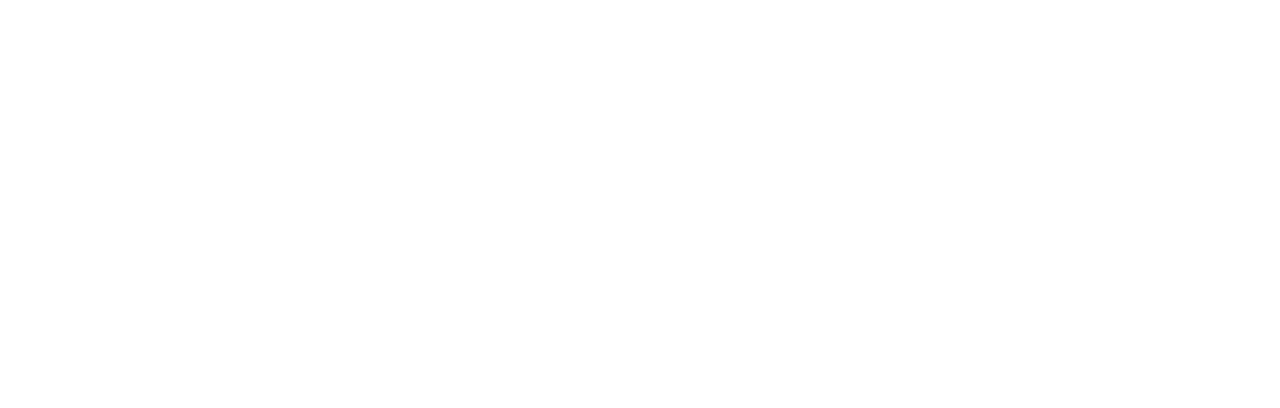
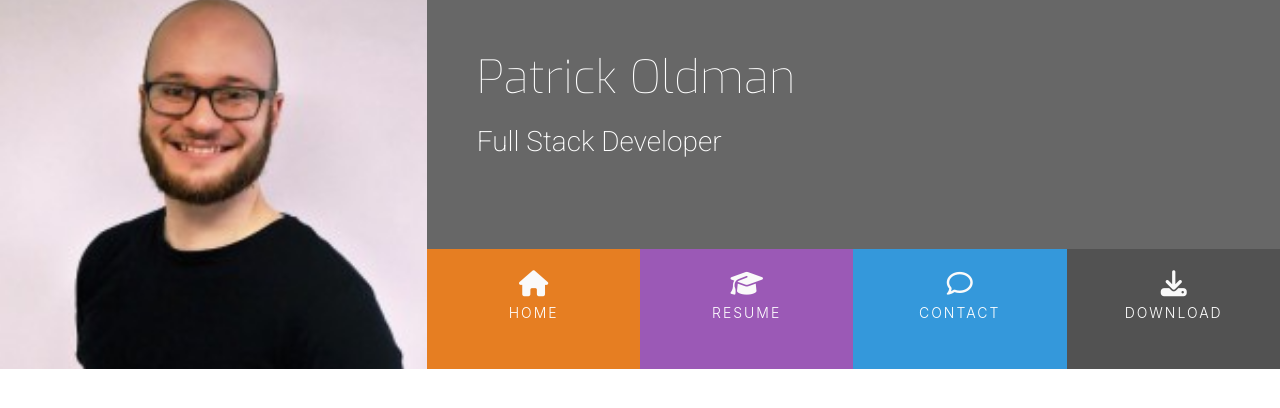
Before and after one commit to Oldman10000/resume, a plain HTML site: page index.html in a window 1280 px wide. Drawn offline with nearby package versions, Linux system fonts and the light colour scheme.

Commit message:
Update: Adding Header

```diff
--- /dev/null
+++ b/assets/css/style.css
@@ -0,0 +1,116 @@
+@import url('https://fonts.googleapis.com/css2?family=Exo:wght@100;200;300;400;500;600;700&family=Roboto:wght@100;200;300;400;500;700&display=swap');
+
+/* ------------------------Colours */
+
+.bg-color-name-title {
+    background-color: #676767;
+}
+
+.ui-menu-color-home {
+    background-color: #e67e22;
+}
+
+.ui-menu-color-resume {
+    background-color: #9b59b6;
+}
+
+.ui-menu-color-contact {
+    background-color: #3498db;
+}
+
+.ui-menu-color-download {
+    background-color: #525252;
+}
+
+/* -------------------------Heading */
+
+header {
+    margin: 0;
+}
+
+.heading {
+    margin-left: 50px;
+}
+
+.logo {
+    background: url("../images/patrick.jpg");
+    background-position: center;
+    background-repeat: no-repeat;
+    background-size: cover;
+    min-height: 360px;
+    transition: all .5s ease-in-out;
+    -moz-transition: all .5s ease-in-out;
+    -webkit-transition: all .5s ease-in-out;
+}
+
+.name {
+    font-family: "Exo", sans-serif;
+    font-weight: 100;
+    font-size: 46px;
+    margin-top: 50px;
+    color: #fff;
+}
+
+.title {
+    font-family: 'Roboto', sans-serif;
+    font-weight: 200;
+    font-size: 28px;
+    margin-top: 20px;
+    margin-bottom: 90px;
+    color: #fff;
+}
+
+.list-inline-item:not(:last-child) {
+    margin: 0;
+}
+
+.menucontainer {
+    font-size:0;
+}
+
+#nav {
+    margin: 0;
+}
+
+#nav li {
+    font-size: 14px;
+    padding: 0;
+}
+
+.menuitem {
+    height: 120px;
+    text-align: center;
+    padding: 0;
+}
+
+.menuitem a {
+    width: 100%;
+    text-decoration: none;
+    color: #fff;
+    height: 120px;
+}
+
+.menuitem a i {
+    padding-top: 22px;
+    display: block;
+    color: #fafafa;
+    font-size: 26px;
+}
+
+.menuitem span {
+    display: block;
+    width: 100%;
+    padding-top: 5px;
+    text-align: center;
+    text-transform: uppercase;
+    font-size: 14px;
+    font-weight: 300;
+    letter-spacing: 2px;
+}
+
+/* -------------------------Hover.css */
+
+.hvr-sweep-to-bottom:before {
+    background-color: rgba(0,0,0,0.2);
+    height: 120px;
+}
--- a/index.html
+++ b/index.html
@@ -1,15 +1,53 @@
 <!DOCTYPE html>
 <html lang="en">
+
 <head>
     <meta charset="UTF-8">
     <meta name="viewport" content="width=device-width, initial-scale=1.0">
-    <link rel="stylesheet" href="https://stackpath.bootstrapcdn.com/bootstrap/4.5.2/css/bootstrap.min.css" type="text/css">
+    <link rel="stylesheet" href="https://stackpath.bootstrapcdn.com/bootstrap/4.5.2/css/bootstrap.min.css"
+        type="text/css" />
     <script src="https://kit.fontawesome.com/1f47cc563b.js" crossorigin="anonymous"></script>
+    <link rel="stylesheet" href="https://cdnjs.cloudflare.com/ajax/libs/hover.css/2.1.1/css/hover-min.css"
+        type="text/css" />
+    <link rel="stylesheet" href="assets/css/style.css" type="text/css" />
     <title>Patrick</title>
 </head>
+
 <body>
     <header>
+        <div class="row no-gutters">
+            <div ahref="index.html" class="col-md-4 logo">
 
+            </div>
+            <div class="col-md-8">
+                <div class="row no-gutters bg-color-name-title">
+                    <div class="col heading">
+                        <h1 class="name">Patrick Oldman</h1>
+                        <h2 class="title">Full Stack Developer</h2>
+                    </div>
+                </div>
+                <div class="row no-gutters">
+                    <div class="col">
+                        <ul id="nav" class="list-inline menucontainer">
+                            <li class="col-6 col-sm-3 ui-menu-color-home list-inline-item menuitem">
+                                <a href="#" class="hvr-sweep-to-bottom"><i class="fa fa-home" aria-hidden="true"></i><span>Home</span></a>
+                            </li>
+                            <li class="col-6 col-sm-3 ui-menu-color-resume list-inline-item menuitem">
+                                <a href="#" class="hvr-sweep-to-bottom"><i class="fa fa-graduation-cap"
+                                        aria-hidden="true"></i><span>Resume</span></a>
+                            </li>
+                            <li class="col-6 col-sm-3 ui-menu-color-contact list-inline-item menuitem">
+                                <a href="#" class="hvr-sweep-to-bottom"><i class="fa fa-comment-o" aria-hidden="true"></i><span>Contact</span></a>
+                            </li>
+                            <li class="col-6 col-sm-3 ui-menu-color-download list-inline-item menuitem">
+                                <a href="#" class="hvr-sweep-to-bottom"><i class="fa fa-download" aria-hidden="true"></i><span>Download</span></a>
+                            </li>
+                        </ul>
+                    </div>
+                </div>
+
+            </div>
+        </div>
     </header>
     <section>
 
@@ -18,4 +56,5 @@
 
     </footer>
 </body>
+
 </html>
```
Also changed, not shown: assets/images/patrick.jpg (added), 1 other file.
